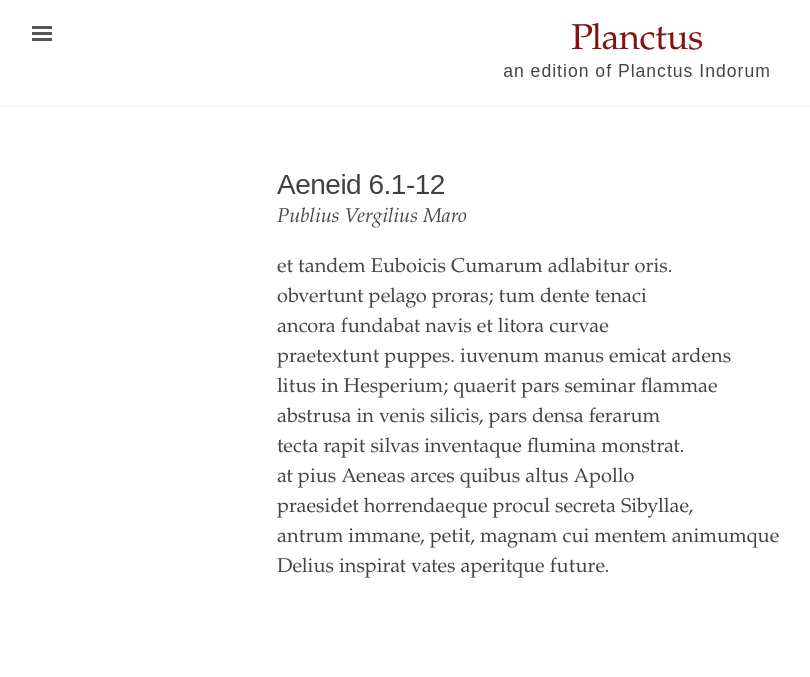
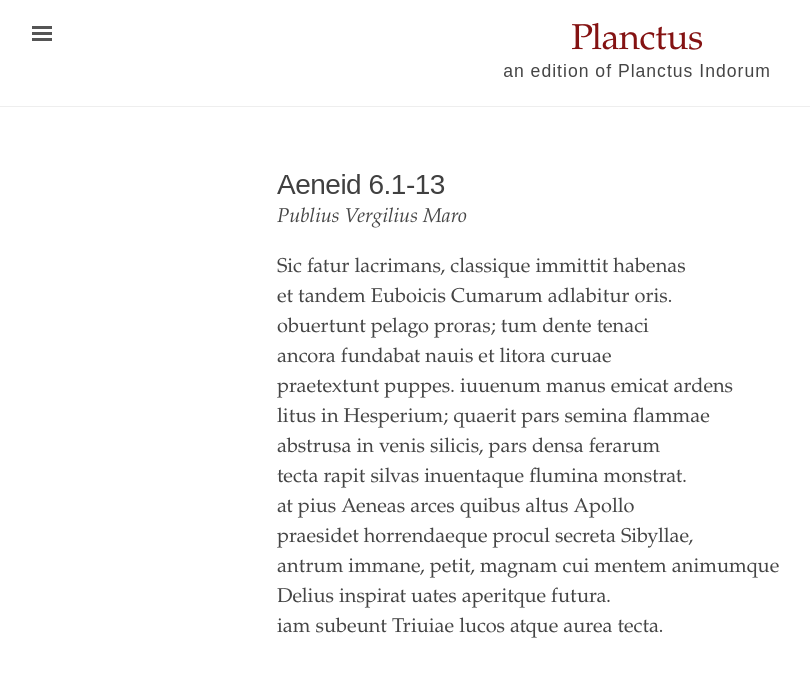
Before and after one commit to envaldivi/hesperia, a Jekyll site: the page built from _texts/dreams.md, in a window 1280 px wide. Shown: the top 677 px of the page, without its empty margins (3-813 px from the left). Built offline with Jekyll 4.4.1, drawn with Linux system fonts in a browser that asks for light colours.

Commit message:
A.6.1-13

```diff
--- a/_texts/dreams.md
+++ b/_texts/dreams.md
@@ -1,19 +1,21 @@
 ---
 layout: poem
-title: Aeneid 6.1-12
+title: Aeneid 6.1-13
 author: Publius Vergilius Maro
-editor: Erika Valdivies
+editor: Erika Valdivieso
 source: Mynors OCT
 ---
 
+- Sic fatur lacrimans, classique immittit habenas
 - et tandem Euboicis Cumarum adlabitur oris.
-- obvertunt pelago proras; tum dente tenaci
-- ancora fundabat navis et litora curvae
-- praetextunt puppes. iuvenum manus emicat ardens
-- litus in Hesperium; quaerit pars seminar flammae
+- obuertunt pelago proras; tum dente tenaci
+- ancora fundabat nauis et litora curuae
+- praetextunt puppes. iuuenum manus emicat ardens
+- litus in Hesperium; quaerit pars semina flammae
 - abstrusa in venis silicis, pars densa ferarum
-- tecta rapit silvas inventaque flumina monstrat.
+- tecta rapit silvas inuentaque flumina monstrat.
 - at pius Aeneas arces quibus altus Apollo
 - praesidet horrendaeque procul secreta Sibyllae,
 - antrum immane, petit, magnam cui mentem animumque
-- Delius inspirat vates aperitque future.
+- Delius inspirat uates aperitque futura.
+- iam subeunt Triuiae lucos atque aurea tecta.
```
